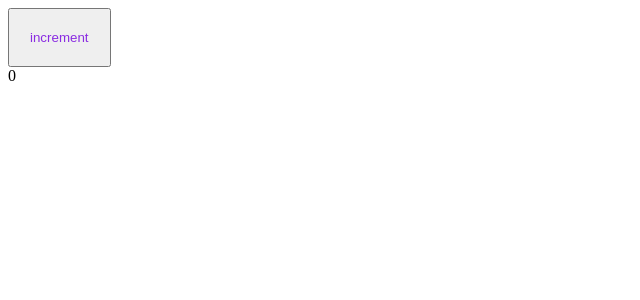
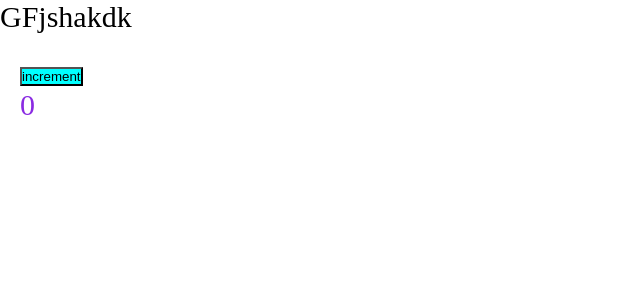
Before and after one commit to aleksey-verin/project-webpack, a React app: page / in a window 1280 px wide. Shown: the top 300 px of the page, without its empty margins (0-640 px from the left). Built offline with nearby package versions, Linux system fonts and the light colour scheme.

Commit message:
feat: added css modules, name for styles in build

```diff
--- a/src/App.tsx
+++ b/src/App.tsx
@@ -1,11 +1,13 @@
 import { FC } from 'react'
 import { Counter } from './components/Counter'
+import './index.scss'
 
 interface AppProps {}
 
 const App: FC<AppProps> = ({}) => {
   return (
-    <div>
+    <div className='app'>
+      GFjshakdk
       <Counter />
     </div>
   )
--- /dev/null
+++ b/src/components/Counter.module.scss
@@ -0,0 +1,8 @@
+.btn {
+  padding: 20px;
+  color: blueviolet;
+}
+
+.green {
+  background-color: aqua;
+}
--- a/src/components/Counter.scss
+++ /dev/null
@@ -1,4 +0,0 @@
-button {
-  padding: 20px;
-  color: blueviolet;
-}
--- a/src/components/Counter.tsx
+++ b/src/components/Counter.tsx
@@ -1,5 +1,5 @@
 import { FC, useState } from 'react'
-import './Counter.scss'
+import classes from './Counter.module.scss'
 
 export const Counter: FC = () => {
   const [count, setCount] = useState(0)
@@ -8,8 +8,10 @@ export const Counter: FC = () => {
   }
 
   return (
-    <div>
-      <button onClick={increment}>increment</button>
+    <div className={classes.btn}>
+      <button className={classes.green} onClick={increment}>
+        increment
+      </button>
       <div>{count}</div>
     </div>
   )
--- /dev/null
+++ b/src/index.scss
@@ -0,0 +1,9 @@
+* {
+  margin: 0;
+  padding: 0;
+  box-sizing: border-box;
+}
+
+.app {
+  font-size: 30px;
+}
```
Also changed, not shown: src/global.d.ts (added, +10 -0 lines), 3 other files (tests, documents, lock files or other folders).
